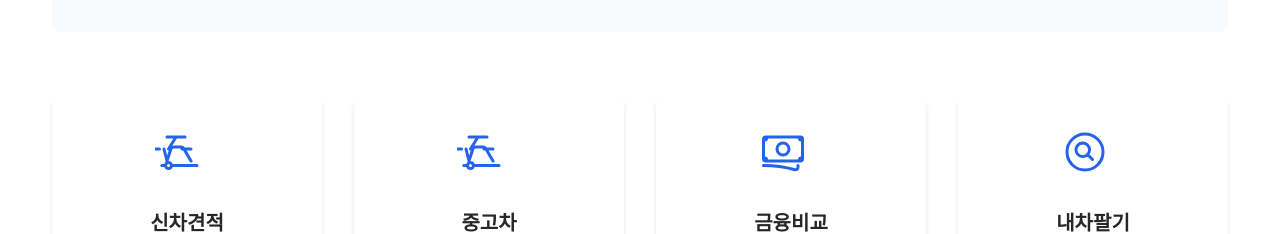
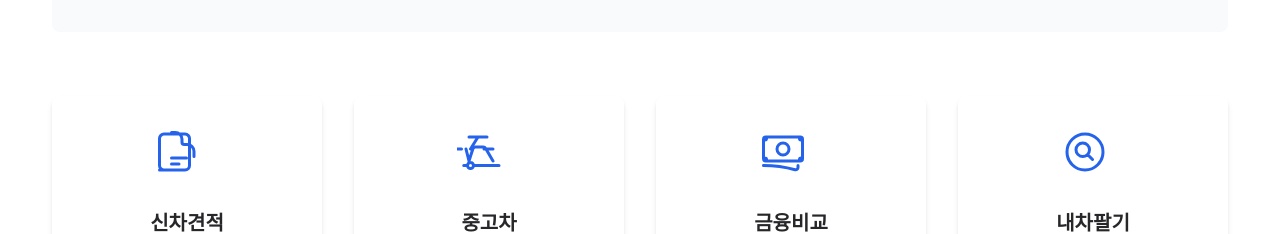
Before and after one commit to rimegic/carall01, a Next.js app: page / in a window 1280 px wide. Shown: the part 860-1094 px from the top of the page. Built offline with nearby package versions, Linux system fonts and the light colour scheme.

Commit message:
feat: Update service icons to receipt and car shapes

```diff
--- a/src/components/ServicesGrid.tsx
+++ b/src/components/ServicesGrid.tsx
@@ -10,7 +10,7 @@ const services: Service[] = [
   {
     icon: (
       <svg xmlns="http://www.w3.org/2000/svg" fill="none" viewBox="0 0 24 24" strokeWidth={1.5} stroke="currentColor" className="w-12 h-12 text-blue-600">
-        <path strokeLinecap="round" strokeLinejoin="round" d="M8.25 18.75a1.5 1.5 0 01-3 0m3 0a1.5 1.5 0 00-3 0m3 0h6m-9 0H3.375M7.5 4.5h7.5m-7.5 0h-1.5m8.25 0h-1.5M10.5 18.75H21m-3-2.25l-3.65-6.25a1.5 1.5 0 00-1.35-.75h-3.65a1.5 1.5 0 00-1.35.75L6 16.5m-6-6h2.25m11.25 0h4.5m-11.25 0L10.5 4.5m-6 6L6 16.5" />
+        <path strokeLinecap="round" strokeLinejoin="round" d="M19.5 14.25v-2.625a3.375 3.375 0 00-3.375-3.375h-1.5A1.125 1.125 0 0113.5 7.125v-1.5a3.375 3.375 0 00-3.375-3.375H8.25m0 12.75h7.5m-7.5 3H12M10.5 21h2.25m-2.25 0h-1.5m-1.5 0H5.25m-1.5 0h-1.5M2.25 18.75V5.25a2.25 2.25 0 012.25-2.25h10.5a2.25 2.25 0 012.25 2.25v13.5a2.25 2.25 0 01-2.25 2.25H4.5a2.25 2.25 0 01-2.25-2.25z" />
       </svg>
     ),
     title: "신차견적",
```
